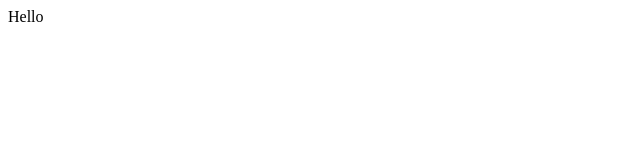
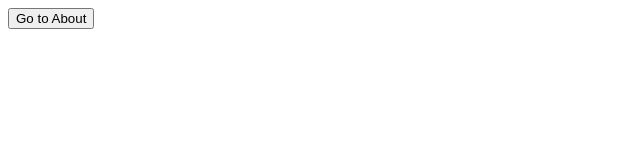
Before and after one commit to Hattori-1104/hitorigurashi, a React (Vite) app: page / in a window 1280 px wide. Shown: the top 160 px of the page, without its empty margins (0-640 px from the left). Built offline with nearby package versions, Linux system fonts and the light colour scheme.

Commit message:
不安定版ルーターが完成

```diff
--- a/package.json
+++ b/package.json
@@ -17,11 +17,12 @@
     "react-dom": "^19.1.0"
   },
   "devDependencies": {
+    "@tauri-apps/cli": "^2",
     "@types/react": "^19.1.8",
     "@types/react-dom": "^19.1.6",
     "@vitejs/plugin-react": "^4.6.0",
     "typescript": "~5.8.3",
     "vite": "^7.0.4",
-    "@tauri-apps/cli": "^2"
+    "vite-tsconfig-paths": "^6.1.1"
   }
 }
--- a/src/App.tsx
+++ b/src/App.tsx
@@ -1,3 +1,5 @@
+import { AppRouter } from "./router/component"
+
 export default () => {
-	return <div>Hello</div>
+	return <AppRouter />
 }
--- /dev/null
+++ b/src/route/about.tsx
@@ -0,0 +1,5 @@
+import { createRoute } from "@/router";
+
+export const AboutRoute = createRoute("about", () => {
+  return <div>About</div>
+})
--- /dev/null
+++ b/src/route/home.tsx
@@ -0,0 +1,7 @@
+import { createRoute } from "@/router"
+
+export const homeRoute = createRoute("home", ({navigate}) => {
+	return <div>
+		<input type="button" value="Go to About" onClick={() => navigate("about")} />
+	</div>
+})
--- /dev/null
+++ b/src/router/component.tsx
@@ -0,0 +1,22 @@
+import { findRoute } from "@/router/define"
+import { JSX, useState } from "react"
+import { type RoutePath } from "./types"
+
+export const AppRouter = () => {
+	const [currentRoute, setCurrentRoute] = useState<RoutePath>("home")
+	console.log(currentRoute)
+	const Component = findRoute(currentRoute)?.component ?? ErrorComponent
+	const navigate = (path: RoutePath) => {
+		setCurrentRoute(path)
+	}
+	return <Component navigate={navigate} />
+}
+
+type RouteProps = {
+	navigate: (path: RoutePath) => void
+}
+export type RouteComponent = (props: RouteProps) => JSX.Element
+
+export const ErrorComponent = () => {
+	return <div>Error</div>
+}
--- /dev/null
+++ b/src/router/define.ts
@@ -0,0 +1,8 @@
+import { AboutRoute } from "@/route/about"
+import { homeRoute as HomeRoute } from "@/route/home"
+import { RoutePath } from "./types"
+
+export const routes = [HomeRoute, AboutRoute]
+
+export const findRoute = (path: RoutePath) =>
+	routes.find((route) => route.path === path)
--- /dev/null
+++ b/src/router/index.ts
@@ -0,0 +1,12 @@
+import { RouteComponent } from "@/router/component"
+import { Route } from "./types"
+
+export const createRoute = <Path extends string>(
+	path: Path,
+	component: RouteComponent,
+): Route<Path> => {
+	return {
+		path,
+		component,
+	}
+}
--- /dev/null
+++ b/src/router/types.ts
@@ -0,0 +1,9 @@
+import type { RouteComponent } from "@/router/component"
+import type { routes } from "@/router/define"
+
+export type Route<path extends string> = {
+	path: path
+	component: RouteComponent
+}
+
+export type RoutePath = (typeof routes)[number]["path"]
--- a/vite.config.ts
+++ b/vite.config.ts
@@ -1,12 +1,13 @@
+import react from "@vitejs/plugin-react";
 import { defineConfig } from "vite";
-import react from "@vitejs/plugin-react";
+import tsconfigPaths from "vite-tsconfig-paths";
 
 // @ts-expect-error process is a nodejs global
 const host = process.env.TAURI_DEV_HOST;
 
 // https://vite.dev/config/
 export default defineConfig(async () => ({
-  plugins: [react()],
+  plugins: [react(), tsconfigPaths()],
 
   // Vite options tailored for Tauri development and only applied in `tauri dev` or `tauri build`
   //
```
Also changed, not shown: tsconfig.json (+20 -6 lines), src/router/history.ts (added), 1 other file (tests, documents, lock files or other folders).
